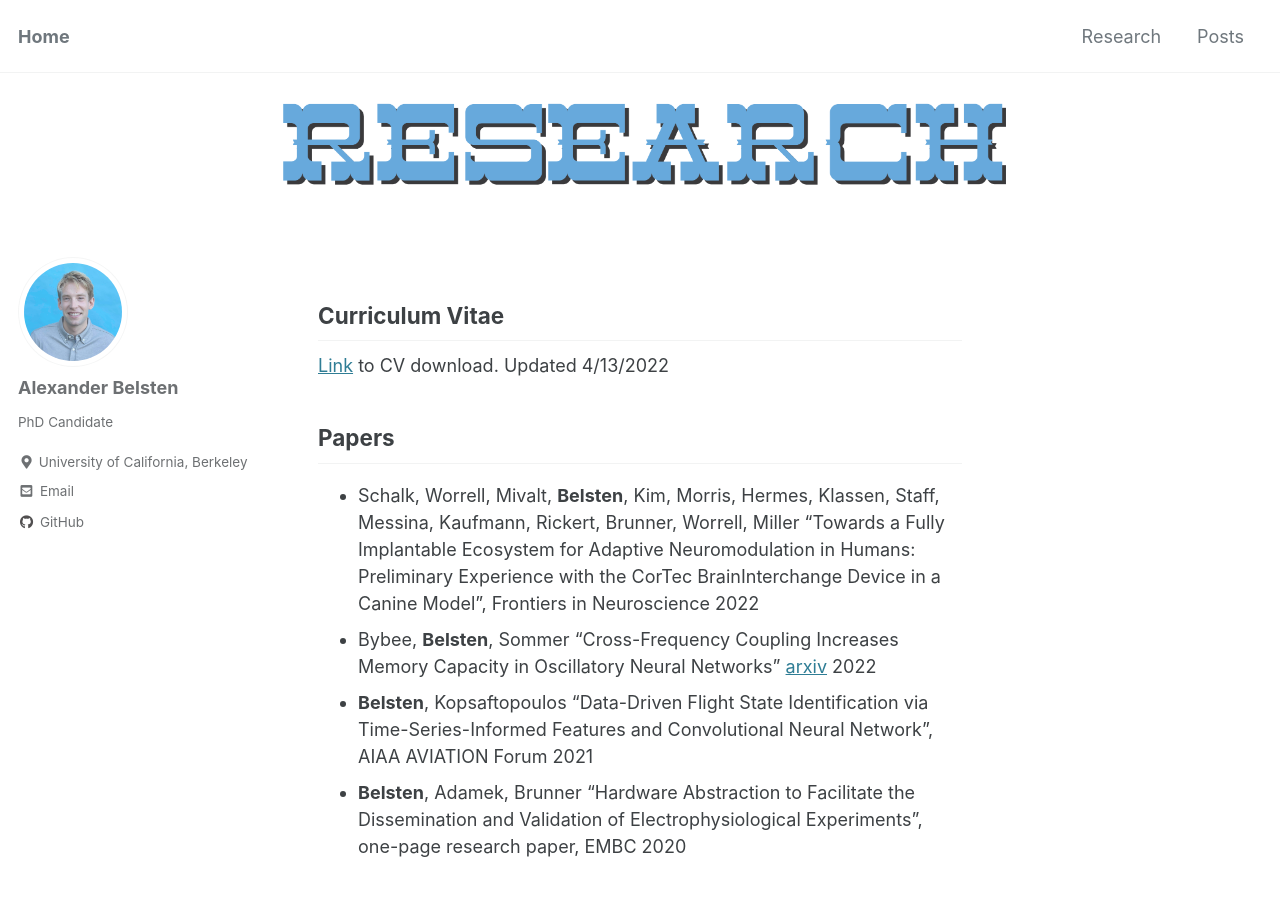
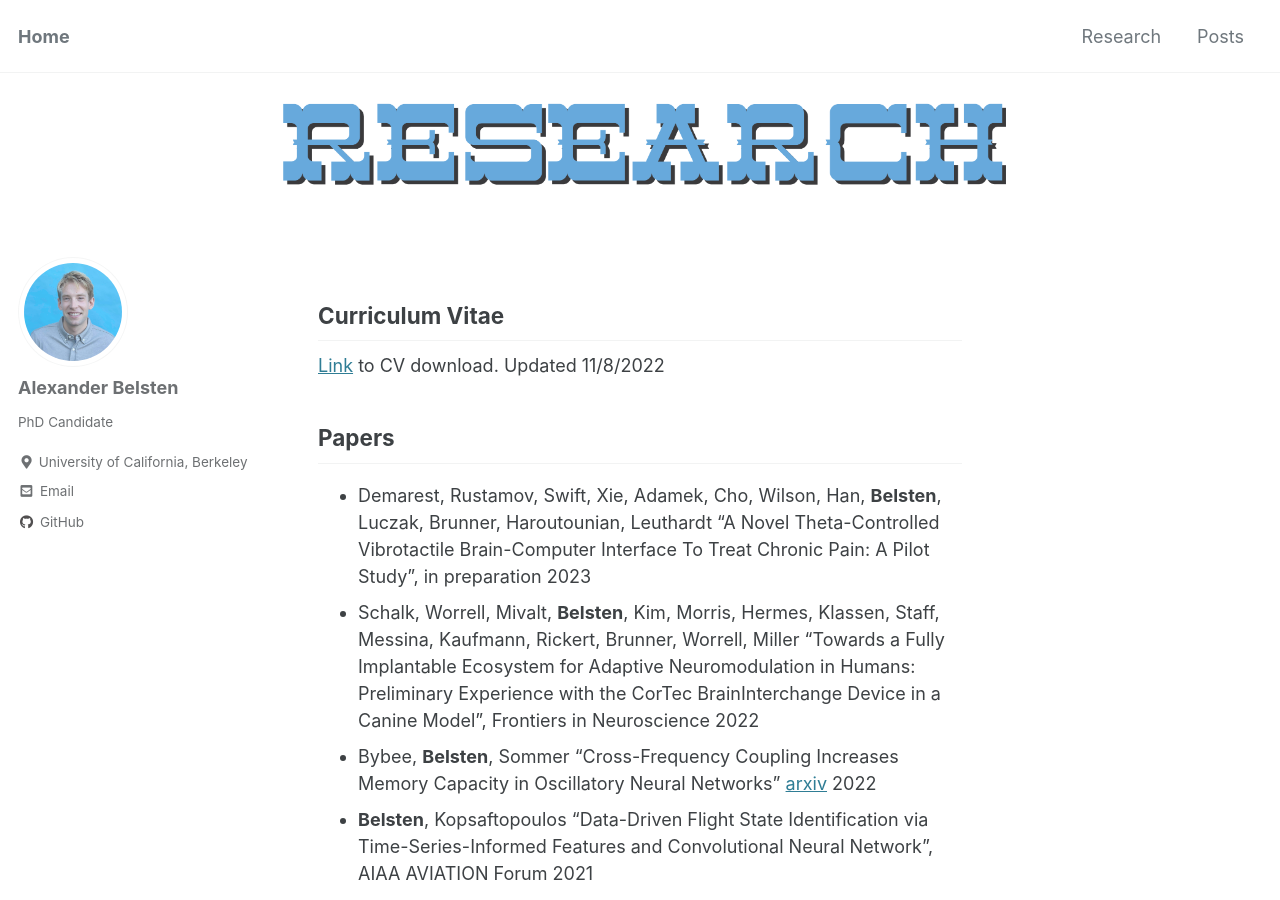
Before and after one commit to belsten/belsten.github.io, a Jekyll site: the page built from research.md, in a window 1280 px wide and 900 px high. Built offline with Jekyll 4.4.1, drawn with Linux system fonts in a browser that asks for light colours; cached includes are drawn as plain includes; a script bundle is joined from its source files by our own code; library files that are not in the unit come from our copies.

Commit message:
Phil's paper, sfn

```diff
--- a/research.md
+++ b/research.md
@@ -9,9 +9,10 @@ header:
 ---
 
 ## Curriculum Vitae
-[Link](http://belsten.github.io/doc/alexanderbelsten_cv.pdf) to CV download. Updated 4/13/2022
+[Link](http://belsten.github.io/doc/alexanderbelsten_cv.pdf) to CV download. Updated 11/8/2022
 
 ## Papers
+* Demarest, Rustamov, Swift, Xie, Adamek, Cho, Wilson, Han, **Belsten**, Luczak, Brunner, Haroutounian, Leuthardt "A Novel Theta-Controlled Vibrotactile Brain-Computer Interface To Treat Chronic Pain: A Pilot Study", in preparation 2023
 * Schalk, Worrell, Mivalt, **Belsten**, Kim, Morris, Hermes, Klassen, Staff, Messina, Kaufmann, Rickert, Brunner, Worrell, Miller "Towards a Fully Implantable Ecosystem for Adaptive Neuromodulation in Humans: Preliminary Experience with the CorTec BrainInterchange Device in a Canine Model", Frontiers in Neuroscience 2022
 * Bybee, **Belsten**, Sommer "Cross-Frequency Coupling Increases Memory Capacity in Oscillatory Neural Networks" [arxiv](https://arxiv.org/abs/2204.07163) 2022
 * **Belsten**, Kopsaftopoulos "Data-Driven Flight State Identification via Time-Series-Informed Features and Convolutional Neural Network", AIAA AVIATION Forum 2021
```
Also changed, not shown: 1 other file.
